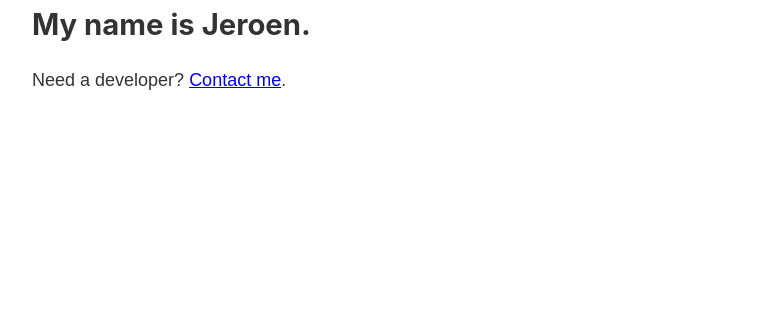
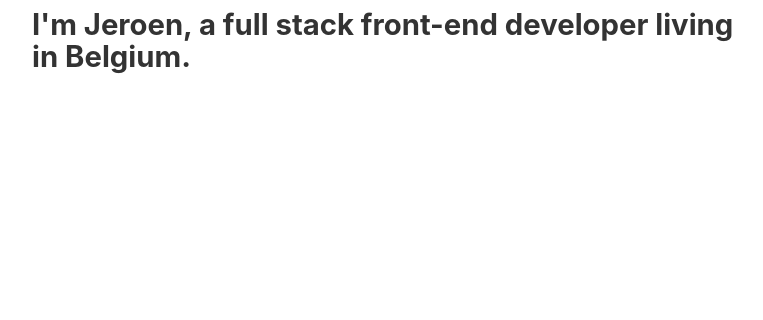
Before and after one commit to jeroentiggelman/gatsby-bootcamp-markdown-contentful, a Gatsby site: page / in a window 1280 px wide. Shown: the part 407-727 px from the top of the page, without its empty margins (251-1014 px from the left). Built offline with nearby package versions, Linux system fonts and the light colour scheme; Gatsby itself is replaced by a stand-in of ours.

Commit message:
changes on index page

```diff
--- a/src/pages/index.js
+++ b/src/pages/index.js
@@ -8,10 +8,7 @@ const IndexPage = () => {
     <Layout>
       <Head title="Home" />
       <h1>Hello.</h1>
-      <h2>My name is Jeroen.</h2>
-      <p>
-        Need a developer? <Link to="/contact">Contact me</Link>.
-      </p>
+      <h2>I'm Jeroen, a full stack front-end developer living in Belgium.</h2>
     </Layout>
   )
 }
```
